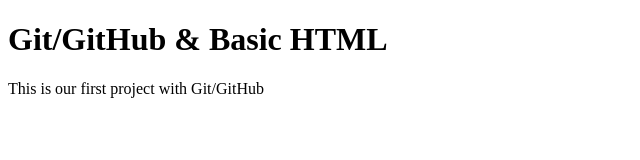
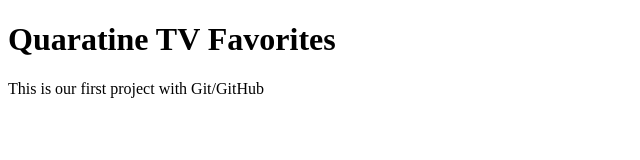
Before and after one commit to scsu-clarkm1-fall-2020-csc235/assignment-1-git-github-CarlosH1996, a plain HTML site: page index.html in a window 1280 px wide. Shown: the whole page, without its empty margins (0-640 px from the left). Drawn offline with Linux system fonts and the light colour scheme.

Commit message:
Updated page title

```diff
--- a/index.html
+++ b/index.html
@@ -4,11 +4,11 @@
 <head>
     <meta charset="UTF-8">
     <meta name="viewport" content="width=device-width, initial-scale=1.0">
-    <title>Git/GitHub & Basic HTML</title>
+    <title>Quaratine TV Favorites</title>
 </head>
 
 <body>
-    <h1>Git/GitHub & Basic HTML</h1>
+    <h1>Quaratine TV Favorites</h1>
     <p>This is our first project with Git/GitHub</p>
 
 </body>
```
